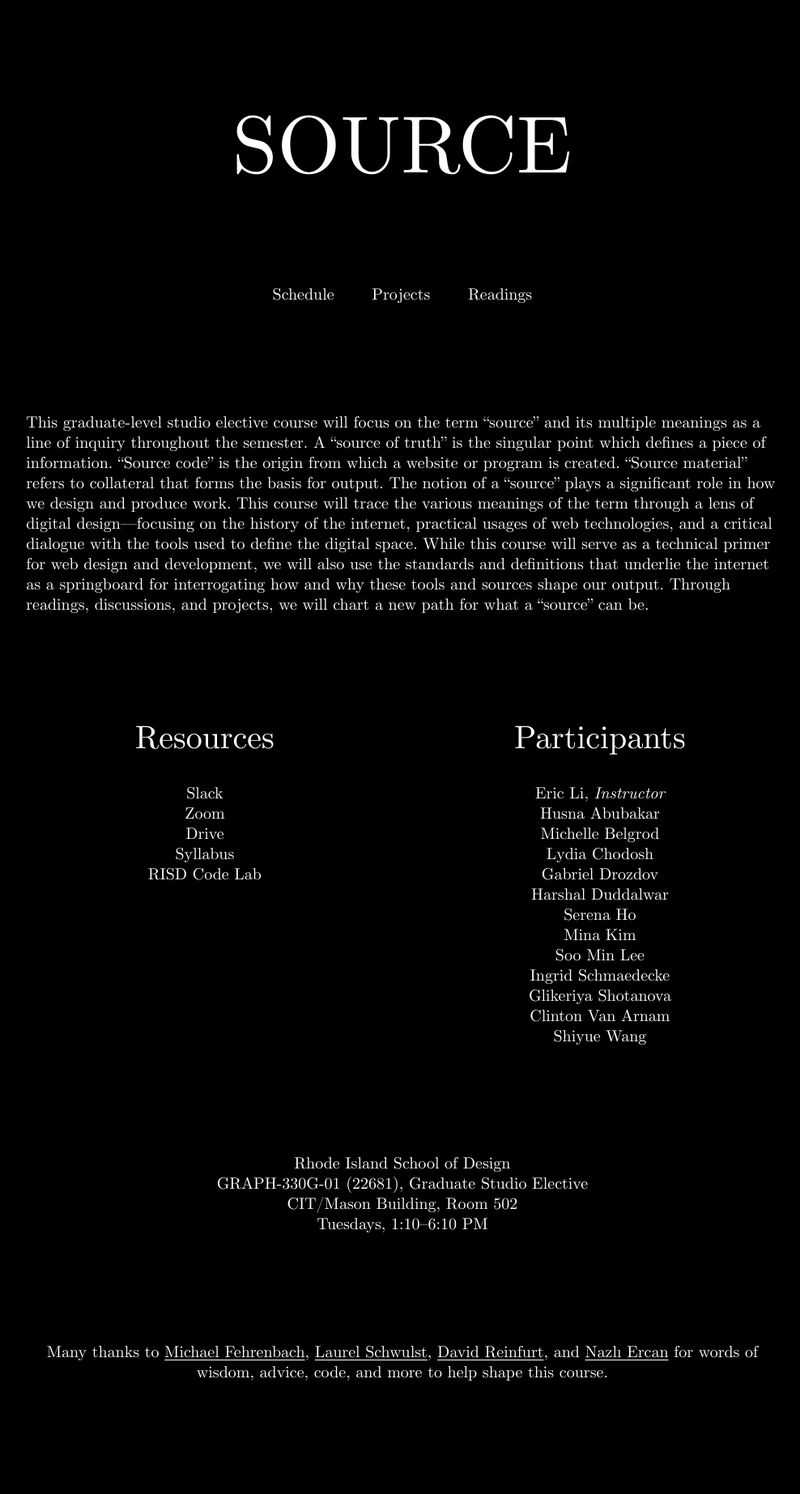
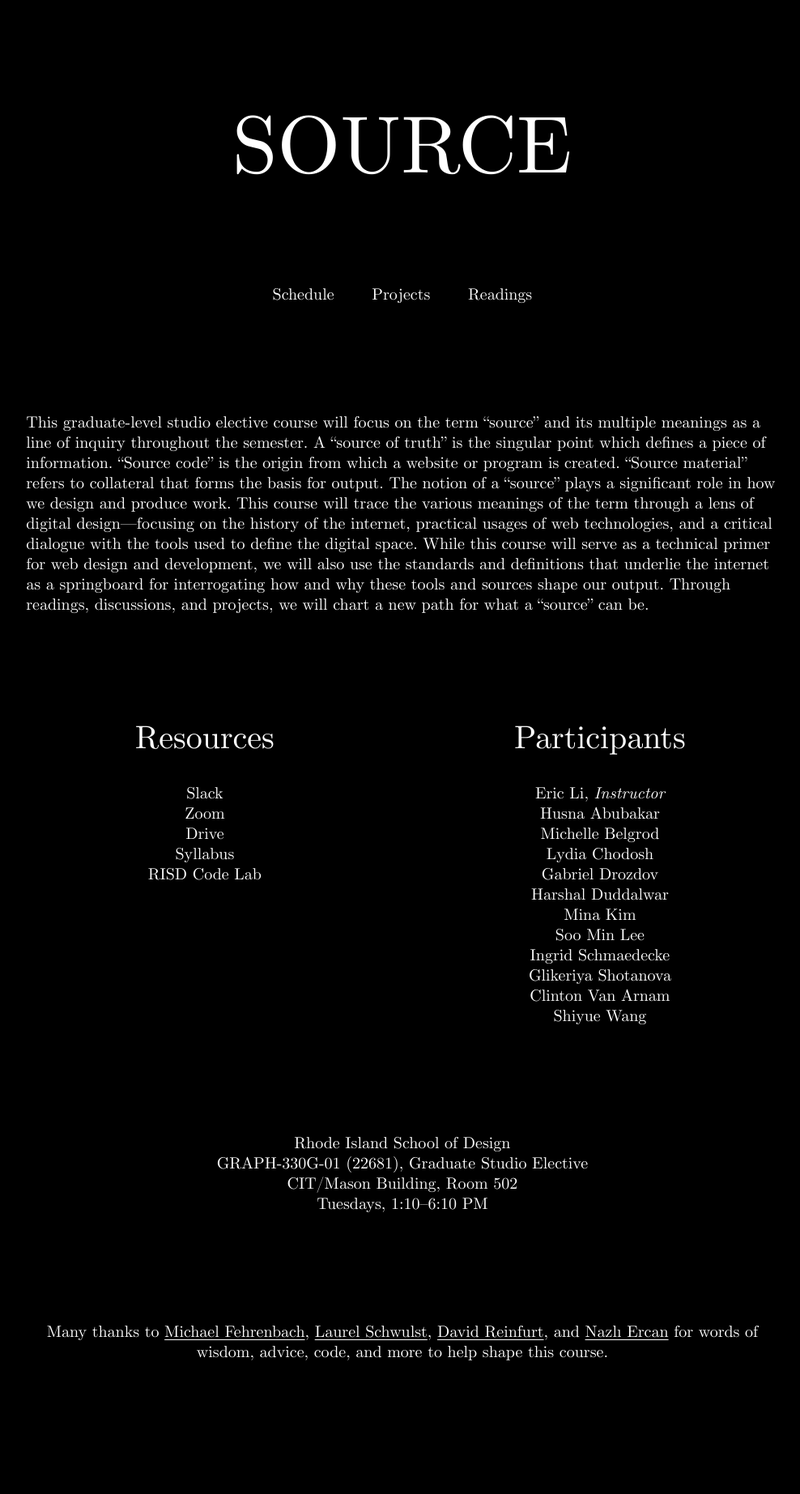
Before and after one commit to eli8527/source-f22, a Jekyll site: the page built from index.md, in a window 1280 px wide. Shown: the whole page at 81% size, without its empty margins (143-1131 px from the left). Built offline with Jekyll 4.4.1, drawn with Linux system fonts in a browser that asks for light colours; after the commit the page ends 1820 px from its top, so only the background shows below that.

Commit message:
remove serena

```diff
--- a/_data/participants.yml
+++ b/_data/participants.yml
@@ -9,8 +9,6 @@
 - name: Gabriel Drozdov
   url: #
 - name: Harshal Duddalwar
-  url: #
-- name: Serena Ho
   url: #
 - name: Mina Kim
   url: #
```
